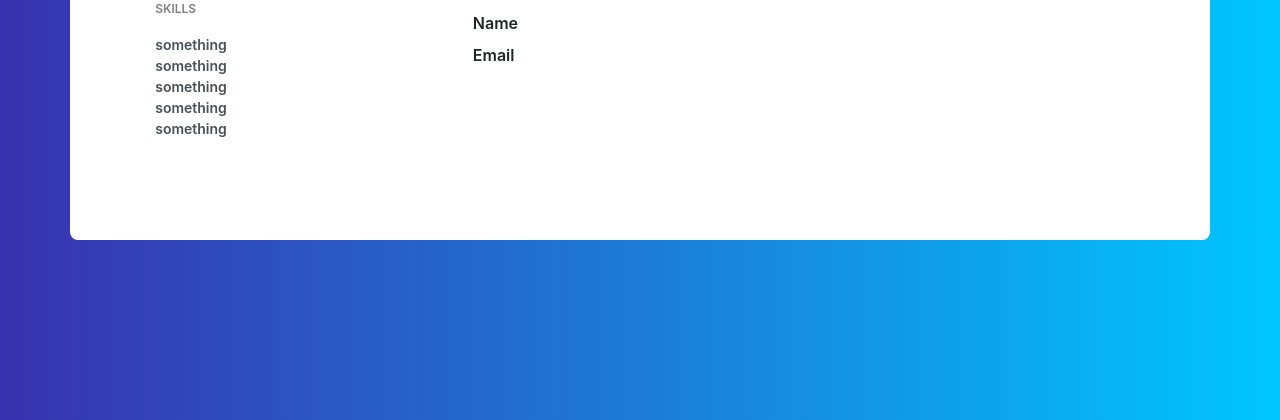
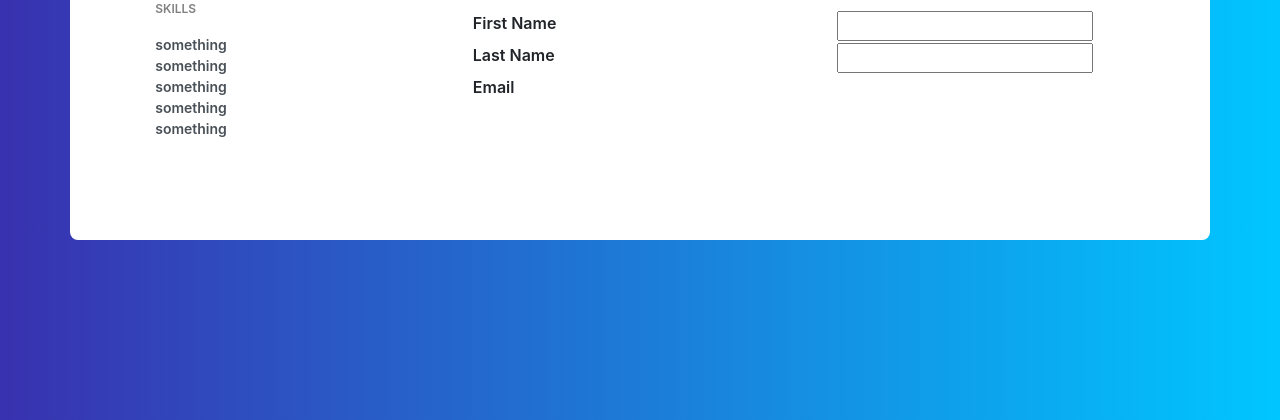
Before and after one commit to sajaddadgar/Call-of-Typing, a Django app: page /accounts/profile/ in a window 1280 px wide. Shown: the part 278-698 px from the top of the page. Run offline with Django 3.2, Linux system fonts and the light colour scheme; some libraries are stand-ins or nearby versions.

Commit message:
profile.html edited

```diff
--- a/call_of_typing/templates/registration/profile.html
+++ b/call_of_typing/templates/registration/profile.html
@@ -32,7 +32,7 @@
 
 
 <div class="container emp-profile">
-            <form method="post">
+            <form method="post" action="{% url 'edit' %}">
                 <div class="row">
                     <div class="col-md-4">
                         <div class="profile-img">
@@ -93,10 +93,18 @@
                                         </div>
                                         <div class="row">
                                             <div class="col-md-6">
-                                                <label>Name</label>
+                                                <label>First Name</label>
                                             </div>
                                             <div class="col-md-6">
-                                                <p>{{user.first_name}} {{user.last_name}}</p>
+                                                <input type="text" value="{{ user.first_name }}" name="firstName">
+                                            </div>
+                                        </div>
+                                        <div class="row">
+                                            <div class="col-md-6">
+                                                <label>Last Name</label>
+                                            </div>
+                                            <div class="col-md-6">
+                                                <input type="text" value="{{ user.last_name }}" name="lastName">
                                             </div>
                                         </div>
                                         <div class="row">
```
